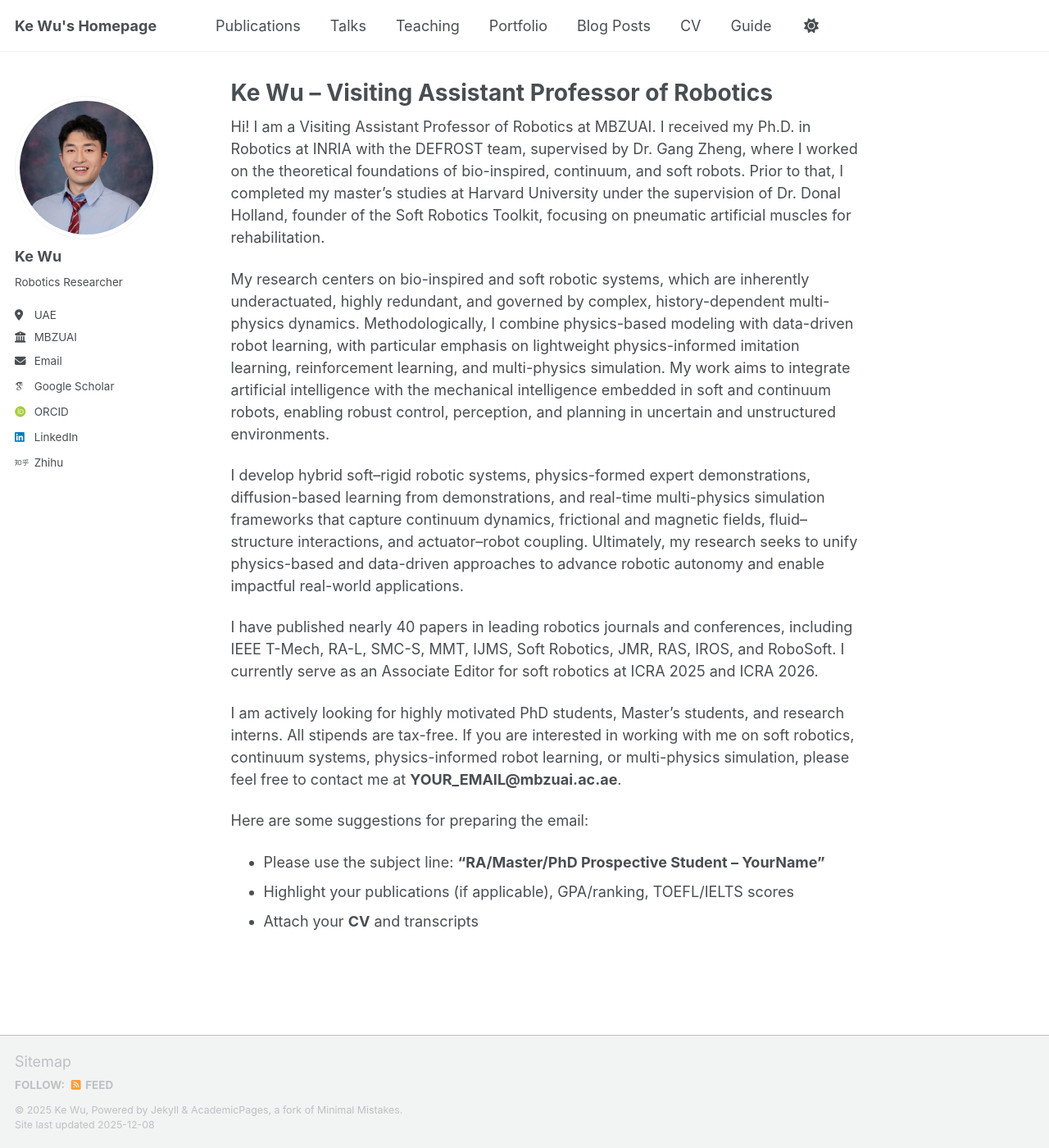
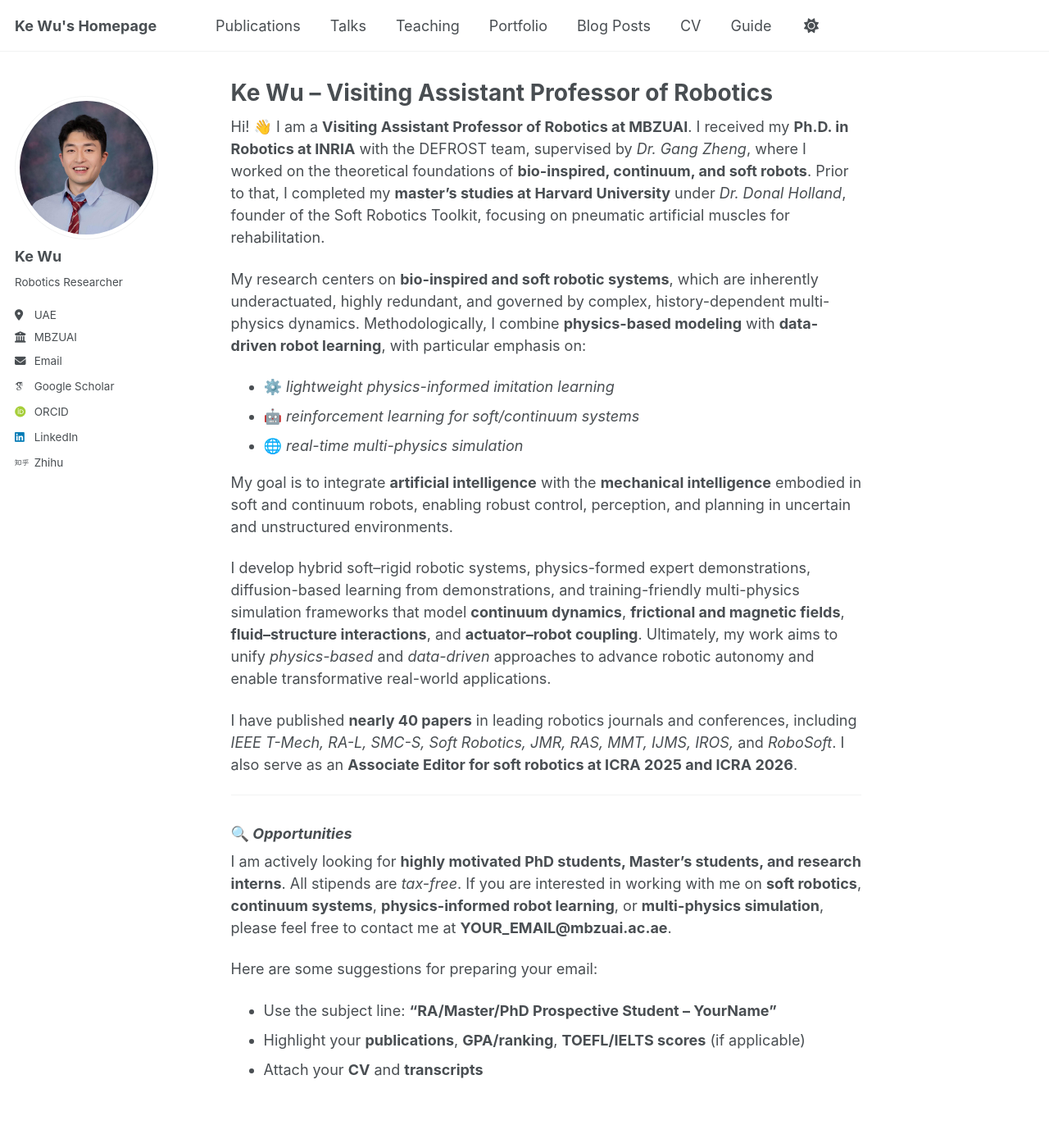
Before and after one commit to SobotHub/SobotHub.github.io, a Jekyll site: the page built from _pages/about.md, in a window 1280 px wide and 1400 px high. Shown: the whole window at 82% size. Built offline with Jekyll 4.4.1, drawn with Linux system fonts in a browser that asks for light colours; some web fonts are replaced; a script bundle is joined from its source files by our own code; library files that are not in the unit come from our copies.

Commit message:
Update homepage About section

```diff
--- a/_pages/about.md
+++ b/_pages/about.md
@@ -7,18 +7,26 @@
   - /about.html
 ---
 
-Hi! I am a Visiting Assistant Professor of Robotics at MBZUAI. I received my Ph.D. in Robotics at INRIA with the DEFROST team, supervised by Dr. Gang Zheng, where I worked on the theoretical foundations of bio-inspired, continuum, and soft robots. Prior to that, I completed my master’s studies at Harvard University under the supervision of Dr. Donal Holland, founder of the Soft Robotics Toolkit, focusing on pneumatic artificial muscles for rehabilitation.
+Hi! 👋 I am a **Visiting Assistant Professor of Robotics at MBZUAI**. I received my **Ph.D. in Robotics at INRIA** with the DEFROST team, supervised by *Dr. Gang Zheng*, where I worked on the theoretical foundations of **bio-inspired, continuum, and soft robots**. Prior to that, I completed my **master’s studies at Harvard University** under *Dr. Donal Holland*, founder of the Soft Robotics Toolkit, focusing on pneumatic artificial muscles for rehabilitation.
 
-My research centers on bio-inspired and soft robotic systems, which are inherently underactuated, highly redundant, and governed by complex, history-dependent multi-physics dynamics. Methodologically, I combine physics-based modeling with data-driven robot learning, with particular emphasis on lightweight physics-informed imitation learning, reinforcement learning, and multi-physics simulation. My work aims to integrate artificial intelligence with the mechanical intelligence embedded in soft and continuum robots, enabling robust control, perception, and planning in uncertain and unstructured environments.
+My research centers on **bio-inspired and soft robotic systems**, which are inherently underactuated, highly redundant, and governed by complex, history-dependent multi-physics dynamics. Methodologically, I combine **physics-based modeling** with **data-driven robot learning**, with particular emphasis on:
+- ⚙️ *lightweight physics-informed imitation learning*
+- 🤖 *reinforcement learning for soft/continuum systems*
+- 🌐 *real-time multi-physics simulation*
 
-I develop hybrid soft–rigid robotic systems, physics-formed expert demonstrations, diffusion-based learning from demonstrations, and real-time multi-physics simulation frameworks that capture continuum dynamics, frictional and magnetic fields, fluid–structure interactions, and actuator–robot coupling. Ultimately, my research seeks to unify physics-based and data-driven approaches to advance robotic autonomy and enable impactful real-world applications.
+My goal is to integrate **artificial intelligence** with the **mechanical intelligence** embodied in soft and continuum robots, enabling robust control, perception, and planning in uncertain and unstructured environments.
 
-I have published nearly 40 papers in leading robotics journals and conferences, including IEEE T-Mech, RA-L, SMC-S, MMT, IJMS, Soft Robotics, JMR, RAS, IROS, and RoboSoft. I currently serve as an Associate Editor for soft robotics at ICRA 2025 and ICRA 2026.
+I develop hybrid soft–rigid robotic systems, physics-formed expert demonstrations, diffusion-based learning from demonstrations, and training-friendly multi-physics simulation frameworks that model **continuum dynamics**, **frictional and magnetic fields**, **fluid–structure interactions**, and **actuator–robot coupling**. Ultimately, my work aims to unify *physics-based* and *data-driven* approaches to advance robotic autonomy and enable transformative real-world applications.
 
-I am actively looking for highly motivated PhD students, Master’s students, and research interns. All stipends are tax-free. If you are interested in working with me on soft robotics, continuum systems, physics-informed robot learning, or multi-physics simulation, please feel free to contact me at **YOUR_EMAIL@mbzuai.ac.ae**.
+I have published **nearly 40 papers** in leading robotics journals and conferences, including *IEEE T-Mech, RA-L, SMC-S, Soft Robotics, JMR, RAS, MMT, IJMS, IROS,* and *RoboSoft*. I also serve as an **Associate Editor for soft robotics at ICRA 2025 and ICRA 2026**.
 
-Here are some suggestions for preparing the email:
+---
 
-- Please use the subject line: **“RA/Master/PhD Prospective Student – YourName”**
-- Highlight your publications (if applicable), GPA/ranking, TOEFL/IELTS scores
-- Attach your **CV** and transcripts
+### 🔍 *Opportunities*
+I am actively looking for **highly motivated PhD students, Master’s students, and research interns**. All stipends are *tax-free*. If you are interested in working with me on **soft robotics**, **continuum systems**, **physics-informed robot learning**, or **multi-physics simulation**, please feel free to contact me at **YOUR_EMAIL@mbzuai.ac.ae**.
+
+Here are some suggestions for preparing your email:
+
+- Use the subject line: **“RA/Master/PhD Prospective Student – YourName”**
+- Highlight your **publications**, **GPA/ranking**, **TOEFL/IELTS scores** (if applicable)
+- Attach your **CV** and **transcripts**
```
